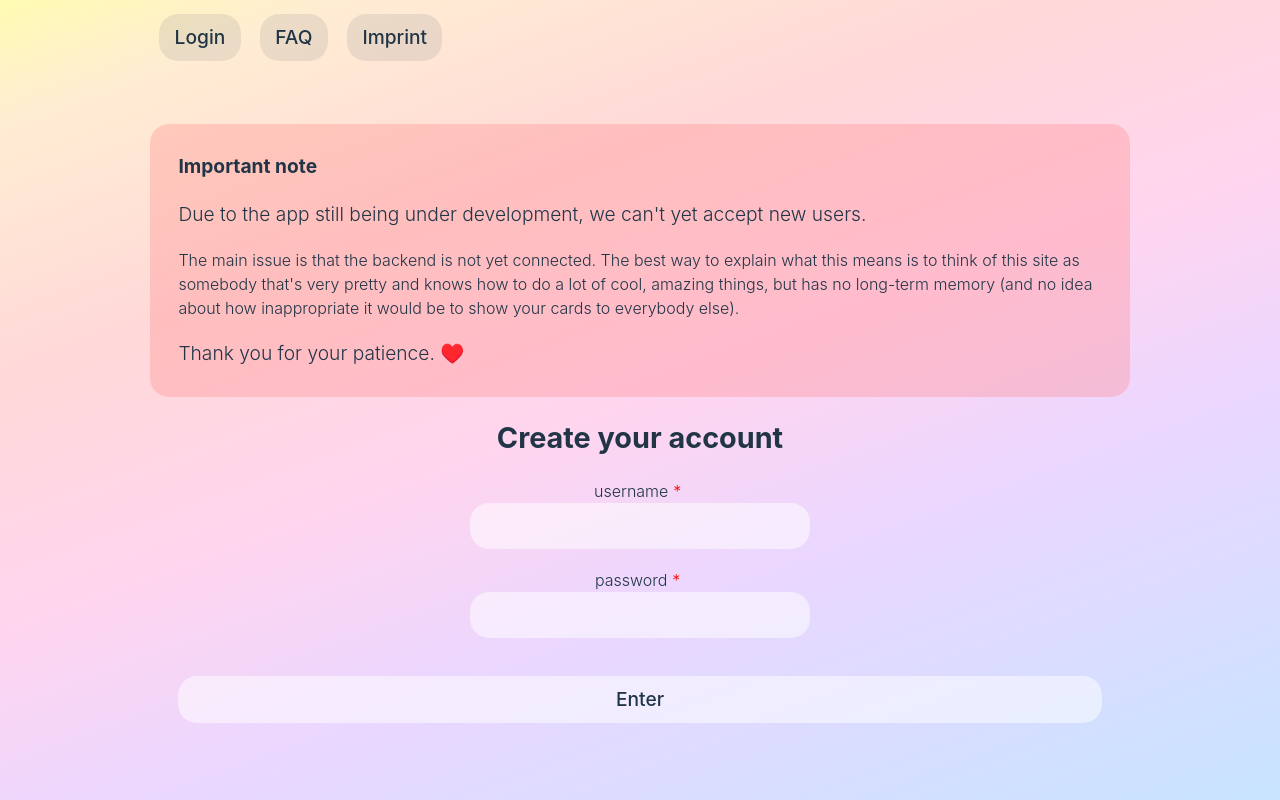
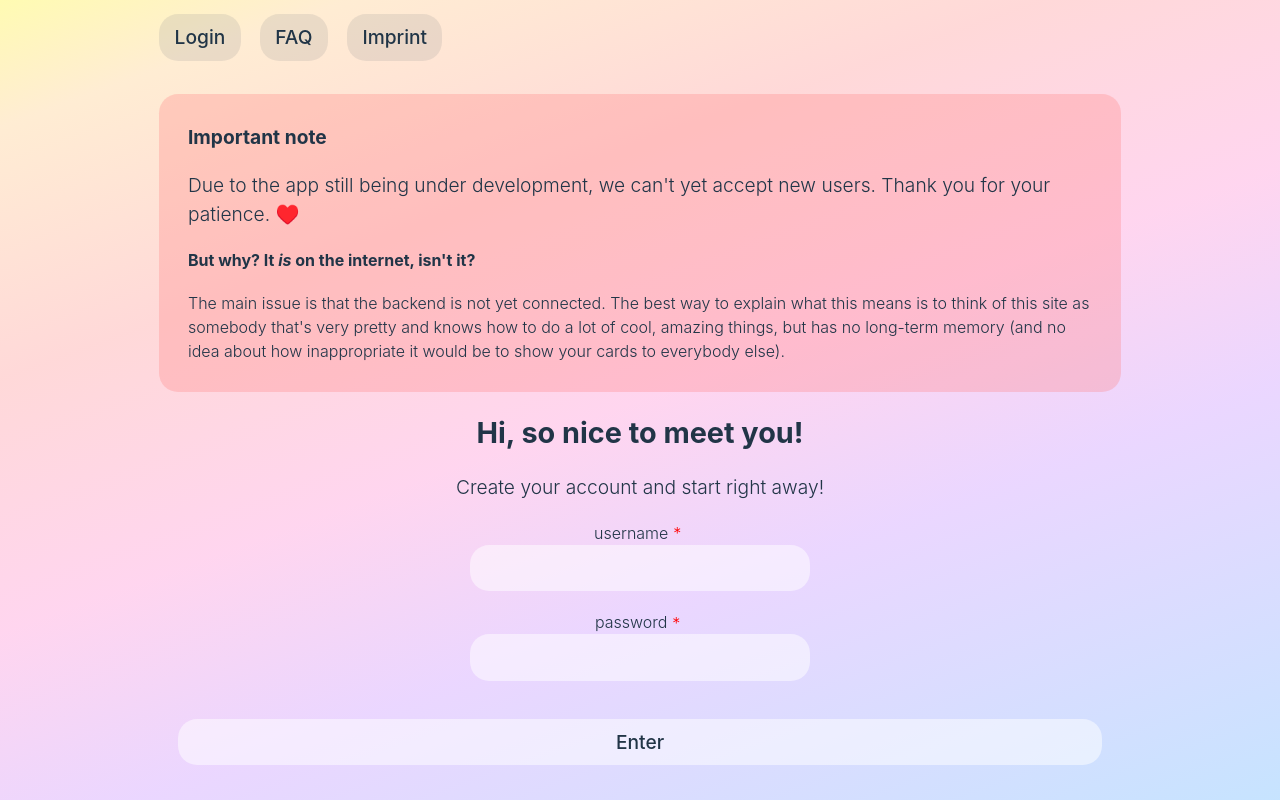
Before and after one commit to extra-jalapenos/apprendio-flashcard-app-frontend, a React (Vite) app: page /register in a window 1280 px wide. Built offline with nearby package versions, Linux system fonts and the light colour scheme.

Commit message:
add banner to signup page

```diff
--- a/src/components/login/Register.jsx
+++ b/src/components/login/Register.jsx
@@ -50,11 +50,13 @@ export default function Register () {
     <div className="center">
       <div className="banner">
         <p><b>Important note</b></p>
-        <p>Due to the app still being under development, we can&apos;t yet accept new users.</p>
+        <p>Due to the app still being under development, we can&apos;t yet accept new users. Thank you for your patience. ♥️</p>
+
+        <p className="fineprint"><b>But why? It <em>is</em> on the internet, isn&apos;t it?</b></p>
         <p className="fineprint">The main issue is that the backend is not yet connected. The best way to explain what this means is to think of this site as somebody that&apos;s very pretty and knows how to do a lot of cool, amazing things, but has no long-term memory (and no idea about how inappropriate it would be to show your cards to everybody else).</p>
-        <p>Thank you for your patience. ♥️</p>
       </div>
-      <h2>Create your account</h2>
+      <h2>Hi, so nice to meet you!</h2>
+      <p>Create your account and start right away!</p>
       <Form name="signup" handleInput={handleInput} handleSubmit={handleSubmit}/>
     </div>
   )
--- a/src/components/login/style.css
+++ b/src/components/login/style.css
@@ -15,7 +15,7 @@
 }
 
 .banner {
-  margin: 0.5em;
+  margin: 1em;
   padding: 0.5em;
   border-radius: 1rem;
   text-align: left;
```
